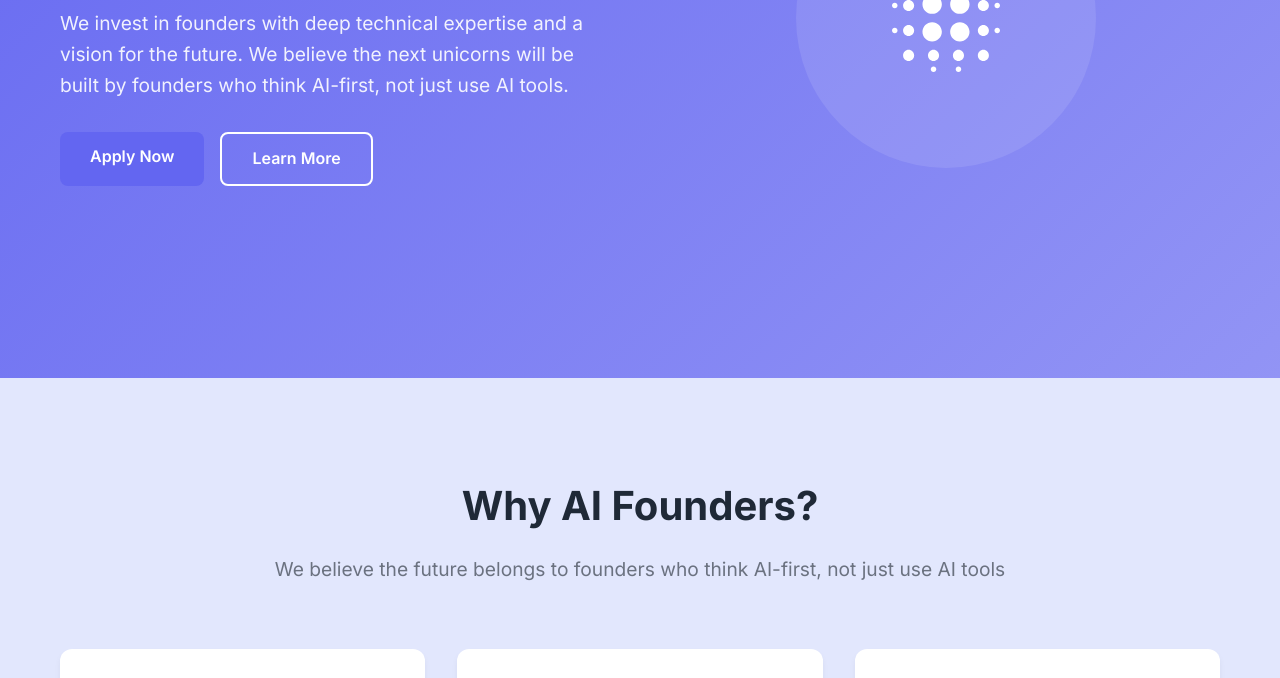
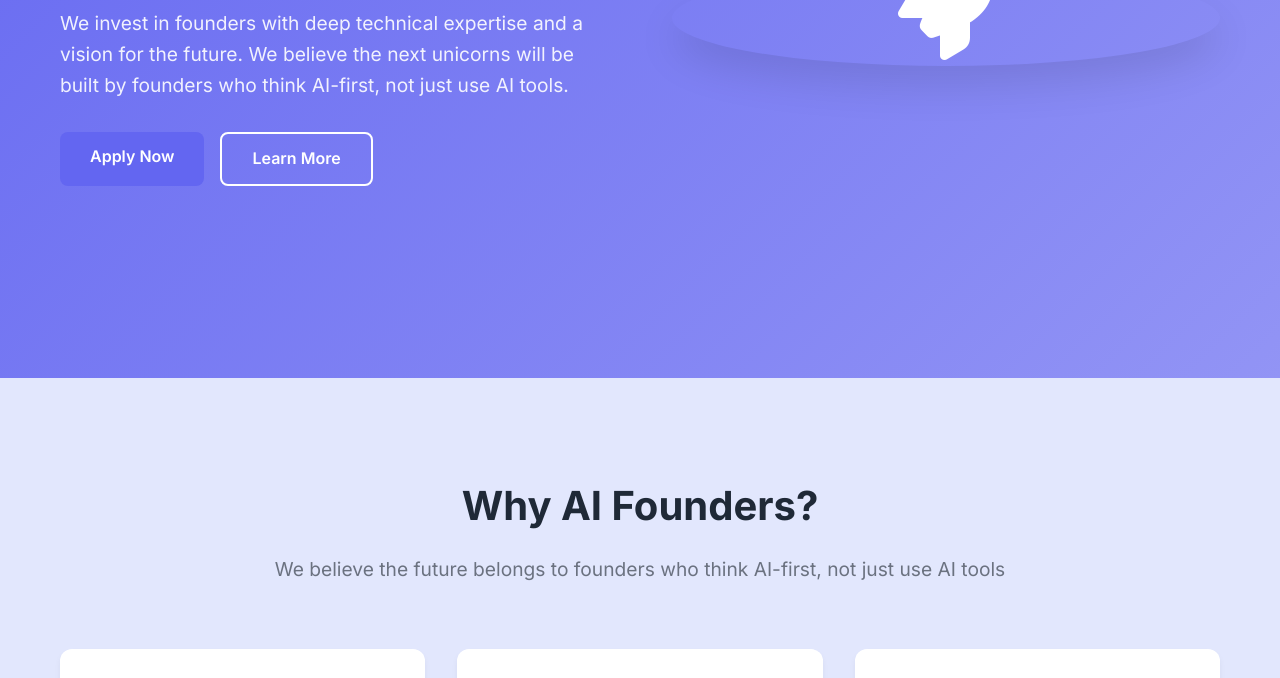
Before and after one commit to jlisenberg/aifounders-website, a website: page index.html in a window 1280 px wide. Shown: the part 422-1100 px from the top of the page. Drawn offline with nearby package versions, Linux system fonts and the light colour scheme.

Commit message:
Restore rocket icon with larger size and improved styling

```diff
--- a/index.html
+++ b/index.html
@@ -4,7 +4,7 @@
     <meta charset="UTF-8">
     <meta name="viewport" content="width=device-width, initial-scale=1.0">
     <title>AI Founders - VC for AI-First Founders</title>
-    <link rel="stylesheet" href="styles.css?v=3">
+    <link rel="stylesheet" href="styles.css?v=5">
     <link href="https://fonts.googleapis.com/css2?family=Inter:wght@300;400;500;600;700&display=swap" rel="stylesheet">
     <link rel="stylesheet" href="https://cdnjs.cloudflare.com/ajax/libs/font-awesome/6.0.0/css/all.min.css">
 </head>
@@ -61,9 +61,9 @@
                 </div>
             </div>
             <div class="hero-image">
-                <div class="hero-graphic">
-                    <img src="symbol.svg" alt="AI Founders Symbol" class="hero-symbol">
-                </div>
+            <div class="hero-graphic">
+                <i class="fas fa-rocket"></i>
+            </div>
             </div>
         </div>
     </section>
--- a/styles.css
+++ b/styles.css
@@ -216,21 +216,21 @@ body {
 }
 
 .hero-graphic {
-    width: 300px;
-    height: 300px;
-    background: rgba(255, 255, 255, 0.1);
-    border-radius: 50%;
     display: flex;
     align-items: center;
     justify-content: center;
-    font-size: 6rem;
-    color: #9294f5;
+    width: 100%;
+    height: 100%;
+    position: relative;
+    background: linear-gradient(135deg, var(--primary-color), var(--secondary-color));
+    border-radius: 50%;
+    box-shadow: 0 20px 40px rgba(0, 0, 0, 0.1);
 }
 
-.hero-symbol {
-    width: 120px;
-    height: 120px;
-    filter: brightness(0) invert(1);
+.hero-graphic i {
+    font-size: 6rem;
+    color: white;
+    animation: float 3s ease-in-out infinite;
 }
 
 /* Section Headers */
@@ -756,6 +756,15 @@ html {
     }
 }
 
+@keyframes float {
+    0%, 100% {
+        transform: translateY(0px);
+    }
+    50% {
+        transform: translateY(-20px);
+    }
+}
+
 .about-card,
 .ai-card,
 .criteria-item {
```
